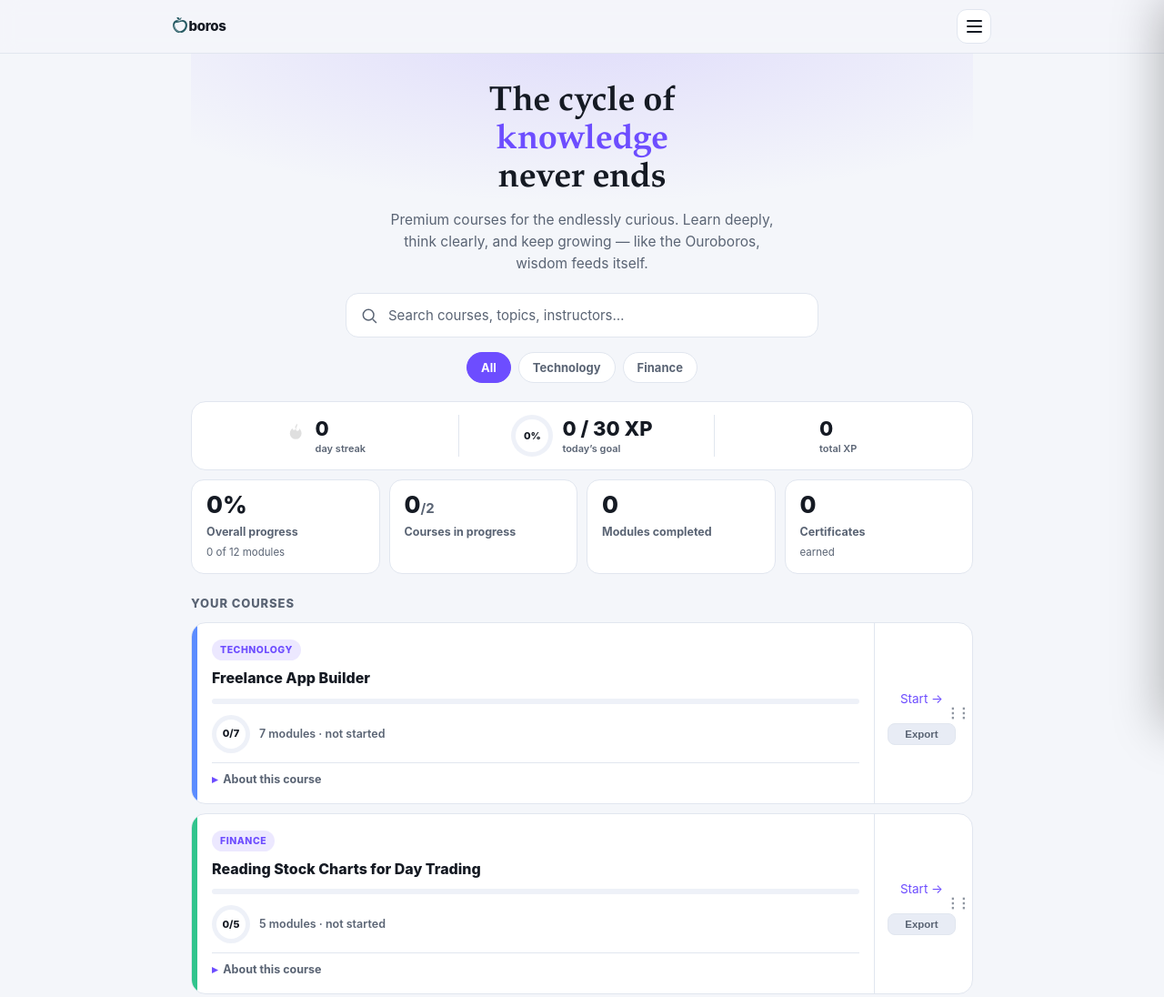
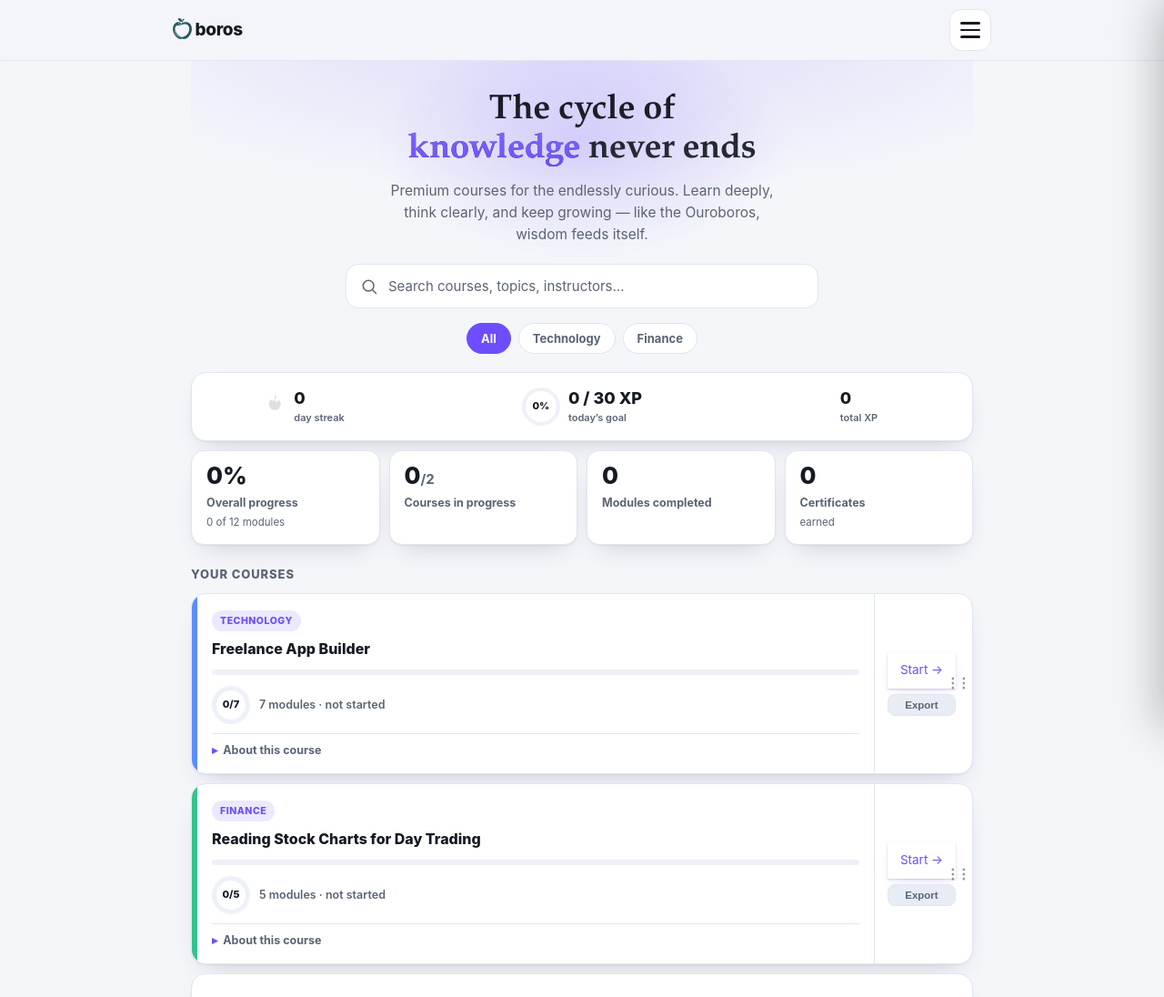
Before and after one commit to lroy413/Hyperbolic-Chamber, a plain HTML site: page index.html in a window 1280 px wide. Shown: the top 1096 px of the page at 91% size. Drawn offline with Linux system fonts and the light colour scheme.

Commit message:
Add files via upload

```diff
--- a/index.html
+++ b/index.html
@@ -21,10 +21,20 @@
     --bg:#0e1015;--panel:#161922;--panel2:#1d212c;--panel3:#232838;--ink:#e9ebf1;--muted:#98a1b2;
     --line:#2a2f3c;--accent:#7b61ff;--accent2:#22d3aa;--warn:#f0b429;--bad:#f2687f;--pill:#212636;--radius:16px;
     --serif:"Iowan Old Style","Palatino Linotype",Palatino,"Book Antiqua",Georgia,"Times New Roman",serif;
+    --shadow:0 1px 2px rgba(0,0,0,.34),0 12px 28px -12px rgba(0,0,0,.62);
+    --shadow-h:0 2px 6px rgba(0,0,0,.4),0 20px 42px -14px rgba(0,0,0,.7);
+    --edge:inset 0 1px 0 rgba(255,255,255,.06);
+    --sheen:linear-gradient(180deg,rgba(255,255,255,.05),rgba(255,255,255,0) 42%);
+    --glow:color-mix(in srgb,var(--accent) 26%,transparent);
   }
   @media (prefers-color-scheme: light){
     :root{--bg:#f4f6fa;--panel:#fff;--panel2:#f0f2f8;--panel3:#e8ecf5;--ink:#151a23;--muted:#5a6474;
-      --line:#e1e6ef;--accent:#6d4dff;--accent2:#12b58f;--warn:#b7791f;--bad:#d83a5a;--pill:#eef1f8;}
+      --line:#e1e6ef;--accent:#6d4dff;--accent2:#12b58f;--warn:#b7791f;--bad:#d83a5a;--pill:#eef1f8;
+      --shadow:0 1px 2px rgba(18,26,48,.06),0 14px 30px -14px rgba(18,26,48,.2);
+      --shadow-h:0 3px 8px rgba(18,26,48,.1),0 22px 44px -16px rgba(18,26,48,.28);
+      --edge:inset 0 1px 0 rgba(255,255,255,.9);
+      --sheen:linear-gradient(180deg,rgba(255,255,255,.7),rgba(255,255,255,0) 46%);
+      --glow:color-mix(in srgb,var(--accent) 20%,transparent);}
   }
   *{box-sizing:border-box}
   html{scroll-behavior:smooth}
@@ -555,27 +565,27 @@ a.acclesson:hover{background:var(--panel2)}
 
 
 /* ---- theme overrides (Settings > Appearance) ---- */
-html[data-theme="light"]{--bg:#f4f6fa;--panel:#fff;--panel2:#f0f2f8;--panel3:#e8ecf5;--ink:#151a23;--muted:#5a6474;--line:#e1e6ef;--accent:#6d4dff;--accent2:#12b58f;--warn:#b7791f;--bad:#d83a5a;--pill:#eef1f8;}
-html[data-theme="dark"]{--bg:#0e1015;--panel:#161922;--panel2:#1d212c;--panel3:#232838;--ink:#e9ebf1;--muted:#98a1b2;--line:#2a2f3c;--accent:#7b61ff;--accent2:#22d3aa;--warn:#f0b429;--bad:#f2687f;--pill:#212636;}
+html[data-theme="light"]{--bg:#f4f6fa;--panel:#fff;--panel2:#f0f2f8;--panel3:#e8ecf5;--ink:#151a23;--muted:#5a6474;--line:#e1e6ef;--accent:#6d4dff;--accent2:#12b58f;--warn:#b7791f;--bad:#d83a5a;--pill:#eef1f8;--shadow:0 1px 2px rgba(18,26,48,.06),0 14px 30px -14px rgba(18,26,48,.2);--shadow-h:0 3px 8px rgba(18,26,48,.1),0 22px 44px -16px rgba(18,26,48,.28);--edge:inset 0 1px 0 rgba(255,255,255,.9);--sheen:linear-gradient(180deg,rgba(255,255,255,.7),rgba(255,255,255,0) 46%);--glow:color-mix(in srgb,var(--accent) 20%,transparent);}
+html[data-theme="dark"]{--bg:#0e1015;--panel:#161922;--panel2:#1d212c;--panel3:#232838;--ink:#e9ebf1;--muted:#98a1b2;--line:#2a2f3c;--accent:#7b61ff;--accent2:#22d3aa;--warn:#f0b429;--bad:#f2687f;--pill:#212636;--shadow:0 1px 2px rgba(0,0,0,.34),0 12px 28px -12px rgba(0,0,0,.62);--shadow-h:0 2px 6px rgba(0,0,0,.4),0 20px 42px -14px rgba(0,0,0,.7);--edge:inset 0 1px 0 rgba(255,255,255,.06);--sheen:linear-gradient(180deg,rgba(255,255,255,.05),rgba(255,255,255,0) 42%);--glow:color-mix(in srgb,var(--accent) 26%,transparent);}
 /* top bar background follows the in-app theme toggle, not just the OS setting */
 html[data-theme="light"] .topbar{background:rgba(244,246,250,.9)}
 html[data-theme="dark"] .topbar{background:rgba(14,16,21,.9)}
 /* ---- slim topbar ---- */
 .topbar{padding:10px 16px}
 .topbar .in{display:flex;align-items:center;gap:12px;max-width:900px}
-.topbar .brand{font-weight:800;font-size:15px;color:var(--ink);text-decoration:none}
+.topbar .brand{font-weight:800;font-size:19px;color:var(--ink);text-decoration:none}
 .topbar .brand span{color:var(--accent)}
 .tbback{font-weight:700;font-size:14.5px;color:var(--accent);text-decoration:none;white-space:nowrap;overflow:hidden;text-overflow:ellipsis;max-width:60%}
 .tbspacer{flex:1}
 .gear{width:34px;height:34px;border-radius:50%;display:flex;align-items:center;justify-content:center;color:var(--muted);font-size:18px;text-decoration:none;border:1px solid var(--line);background:var(--panel)}
 .gear:hover{color:var(--accent);border-color:var(--accent)}
 /* ---- hamburger button ---- */
-.navbtn{width:38px;height:38px;border-radius:11px;border:1px solid var(--line);background:var(--panel);display:flex;flex-direction:column;align-items:center;justify-content:center;gap:4px;cursor:pointer;padding:0;flex:0 0 auto;transition:.15s}
+.navbtn{width:46px;height:46px;border-radius:13px;border:1px solid var(--line);background:var(--panel);display:flex;flex-direction:column;align-items:center;justify-content:center;gap:5px;cursor:pointer;padding:0;flex:0 0 auto;transition:.15s}
 .navbtn:hover{border-color:var(--accent)}
-.navbtn span{display:block;width:17px;height:2px;border-radius:2px;background:var(--ink);transition:.2s}
-.navbtn[aria-expanded="true"] span:nth-child(1){transform:translateY(6px) rotate(45deg)}
+.navbtn span{display:block;width:22px;height:2.5px;border-radius:2px;background:var(--ink);transition:.2s}
+.navbtn[aria-expanded="true"] span:nth-child(1){transform:translateY(7.5px) rotate(45deg)}
 .navbtn[aria-expanded="true"] span:nth-child(2){opacity:0}
-.navbtn[aria-expanded="true"] span:nth-child(3){transform:translateY(-6px) rotate(-45deg)}
+.navbtn[aria-expanded="true"] span:nth-child(3){transform:translateY(-7.5px) rotate(-45deg)}
 /* ---- slide-out drawer ---- */
 .navscrim{position:fixed;inset:0;background:rgba(6,8,12,.5);backdrop-filter:blur(2px);opacity:0;visibility:hidden;transition:.25s;z-index:60}
 .navscrim.open{opacity:1;visibility:visible}
@@ -603,7 +613,7 @@ html[data-theme="dark"] .topbar{background:rgba(14,16,21,.9)}
 body.navopen{overflow:hidden}
 /* ---- premium hero ---- */
 .hero2{text-align:center;padding:26px 4px 6px;background:radial-gradient(115% 90% at 50% -10%,color-mix(in srgb,var(--accent) 16%,transparent),transparent 60%);border-radius:0 0 24px 24px;margin-bottom:6px}
-.hero2-h{font-family:var(--serif);font-weight:700;font-size:38px;line-height:1.1;letter-spacing:-.01em;margin:8px auto 12px;max-width:11ch}
+.hero2-h{font-family:var(--serif);font-weight:700;font-size:38px;line-height:1.12;letter-spacing:-.01em;margin:8px auto 12px;max-width:24ch;text-wrap:balance}
 .hero2-h .kw{color:var(--accent)}
 .hero2-sub{color:var(--muted);font-size:15.5px;line-height:1.55;max-width:44ch;margin:0 auto 20px}
 .searchwrap{position:relative;max-width:520px;margin:0 auto}
@@ -743,17 +753,17 @@ a.acclesson:hover{background:var(--panel2)}
 
 
 /* streak + goal card */
-.streakcard{display:flex;gap:10px;background:var(--panel);border:1px solid var(--line);border-radius:16px;padding:14px 12px;margin:10px 0}
-.streakcard .stcell{flex:1;display:flex;align-items:center;justify-content:center;gap:10px;min-width:0}
-.streakcard .stcell+.stcell{border-left:1px solid var(--line)}
-.flamewrap{opacity:.35;filter:grayscale(1)}
+.streakcard{display:flex;gap:6px;background:var(--panel);border:1px solid var(--line);border-radius:16px;padding:16px 14px;margin:10px 0}
+.streakcard .stcell{flex:1;display:flex;align-items:center;justify-content:center;gap:9px;min-width:0}
+.streakcard .stcell.stgoal{flex:1.7}
+.flamewrap{opacity:.35;filter:grayscale(1);flex:0 0 auto}
 .flamewrap.lit{opacity:1;filter:none}
-.stinfo{line-height:1.1;min-width:0}
-.stinfo b{font-size:22px;font-weight:800;display:block}
+.stinfo{line-height:1.15;min-width:0}
+.stinfo b{font-size:18px;font-weight:800;display:block;white-space:nowrap}
 .stinfo small{font-size:11px;color:var(--muted);font-weight:600;white-space:nowrap}
-.goalring{width:46px;height:46px;border-radius:50%;flex:0 0 auto;display:flex;align-items:center;justify-content:center}
-.goalring span{width:36px;height:36px;border-radius:50%;background:var(--panel);display:flex;align-items:center;justify-content:center;font-size:11px;font-weight:800}
-@media(max-width:520px){.stinfo b{font-size:19px}.streakcard{padding:12px 8px}}
+.goalring{width:42px;height:42px;border-radius:50%;flex:0 0 auto;display:flex;align-items:center;justify-content:center}
+.goalring span{width:34px;height:34px;border-radius:50%;background:var(--panel);display:flex;align-items:center;justify-content:center;font-size:11px;font-weight:800}
+@media(max-width:520px){.stinfo b{font-size:16px}.streakcard{padding:14px 10px;gap:3px}}
 /* review prompt on dashboard */
 .reviewcard{display:flex;align-items:center;justify-content:space-between;gap:12px;border-radius:14px;padding:14px 16px;margin:10px 0;text-decoration:none;color:inherit;border:1px solid var(--line)}
 .reviewcard.due{background:linear-gradient(135deg,rgba(245,158,11,.16),rgba(242,104,127,.10));border-color:var(--warn)}
@@ -976,7 +986,7 @@ mark.hl:hover{background:rgba(242,104,127,.35)}
 .brand{display:inline-flex;align-items:center;gap:1px;font-weight:800;font-size:20px;letter-spacing:-.3px;color:var(--ink)}
 .brand .brandtext{color:var(--ink)}
 .oblogo{flex:0 0 auto;display:block}
-.obmark{height:1.12em;width:auto;display:inline-block;vertical-align:middle;margin-right:1px;position:relative;top:-.08em}
+.obmark{height:1.22em;width:auto;display:inline-block;vertical-align:middle;margin-right:2px;position:relative;top:-.08em}
 /* color-theme swatches in settings */
 .palrow{align-items:center}
 .swatches{display:flex;gap:8px;flex-wrap:wrap;justify-content:flex-end}
@@ -989,6 +999,35 @@ html[data-palette="verdant"]{--accent:#16a34a;--accent2:#0d9488}
 html[data-palette="tide"]{--accent:#2563eb;--accent2:#06b6d4}
 html[data-palette="bloom"]{--accent:#d6409f;--accent2:#7c5cff}
 html[data-palette="classic"]{--accent:#5b8cff;--accent2:#31c48d}
+
+/* ===== depth pass: cards feel raised & lit ===== */
+.libcard,.stat,.streakcard,.reviewcard,.continue,.progresspanel,.pagecard,.panelcard,.modcard,.studytile,.storecard,.qlink,.navacct,.peekcard,.acctcard,.notecard,.revempty{
+  box-shadow:var(--edge),var(--shadow);
+}
+/* subtle top sheen only on solid-panel cards (skip ones with their own gradient) */
+.libcard,.stat,.streakcard,.reviewcard.caught,.progresspanel,.pagecard,.panelcard,.modcard,.studytile,.storecard,.qlink,.navacct,.peekcard,.acctcard,.notecard,.revempty{
+  background-image:var(--sheen);background-repeat:no-repeat;background-position:top;
+}
+/* interactive lift */
+.libcard,.studytile,.storecard,.qlink,.reviewcard,.continue,.navacct{transition:transform .16s ease,box-shadow .16s ease,border-color .16s ease}
+.studytile:hover,.storecard:hover,.qlink:hover,.reviewcard:hover,.navacct:hover{transform:translateY(-2px);box-shadow:var(--edge),var(--shadow-h)}
+.libcard:hover{box-shadow:var(--edge),var(--shadow-h)}
+.contbtn,.btn,.rvbtn:not(.ghost){box-shadow:0 1px 2px rgba(0,0,0,.18),0 6px 16px -6px var(--glow)}
+
+/* ===== simulated hero light ===== */
+.hero2{position:relative}
+.hero2::before{content:"";position:absolute;top:-30px;left:50%;width:min(620px,112%);height:300px;transform:translateX(-50%);
+  background:radial-gradient(50% 58% at 50% 40%,var(--glow),transparent 72%);filter:blur(4px);pointer-events:none;z-index:0}
+.hero2>*{position:relative;z-index:1}
+/* elegant top-lit gradient on the display headline */
+.hero2-h{background:linear-gradient(180deg,var(--ink),color-mix(in srgb,var(--ink) 72%,var(--muted)));-webkit-background-clip:text;background-clip:text;-webkit-text-fill-color:transparent;color:transparent;text-shadow:none}
+.hero2-h .kw{-webkit-text-fill-color:transparent;background:linear-gradient(180deg,color-mix(in srgb,var(--accent) 88%,#fff),var(--accent));-webkit-background-clip:text;background-clip:text}
+.landinghero h1{font-family:var(--serif);letter-spacing:-.01em}
+/* fallback: if background-clip:text is unsupported, keep the text visible */
+@supports not ((-webkit-background-clip:text) or (background-clip:text)){
+  .hero2-h,.hero2-h .kw{-webkit-text-fill-color:currentColor;color:var(--ink);background:none}
+  .hero2-h .kw{color:var(--accent)}
+}
 
 </style></head>
 <body>
@@ -1776,7 +1815,7 @@ function renderLibrary(){
   // premium hero: headline + tagline + search + category chips
   var cats=[];a.forEach(function(c){var k=courseCategory(c);if(cats.indexOf(k)<0)cats.push(k);});
   h+='<section class="hero2">'
-    +'<h1 class="hero2-h">The cycle of <span class="kw">knowledge</span> never ends</h1>'
+    +'<h1 class="hero2-h">The cycle of<br><span class="kw">knowledge</span> never ends</h1>'
     +'<p class="hero2-sub">Premium courses for the endlessly curious. Learn deeply, think clearly, and keep growing — like the Ouroboros, wisdom feeds itself.</p>'
     +'<div class="searchwrap"><span class="searchico">'+IC.search+'</span><input id="coursesearch" class="searchinp" type="search" placeholder="Search courses, topics, instructors…" autocomplete="off" aria-label="Search courses"></div>';
   if(cats.length>1){
```
